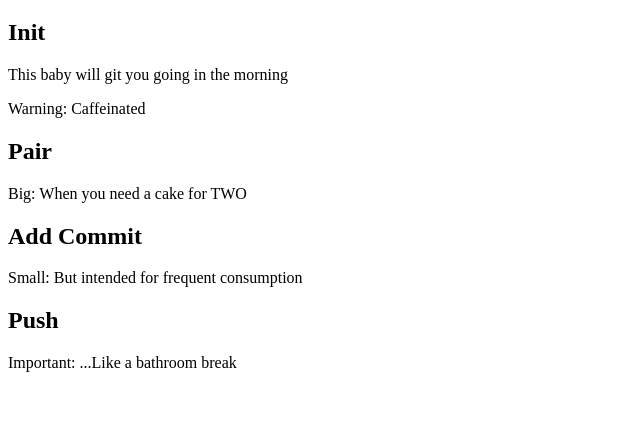
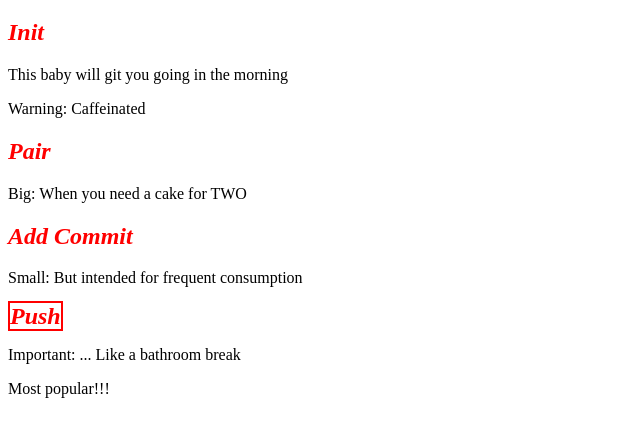
Before and after one commit to bseaver/cupcake-shop, a plain HTML site: page flavors.html in a window 1280 px wide. Shown: the part 61-498 px from the top of the page, without its empty margins (0-640 px from the left). Drawn offline with Linux system fonts and the light colour scheme.

Commit message:
adds formating to our html classes in our stylesheet

```diff
--- a/css/styles.css
+++ b/css/styles.css
@@ -0,0 +1,14 @@
+.flashy {
+  color: red;
+  font-style: italic;
+}
+
+.best {
+  animation: blinker 1s linear infinite;
+  border: 2px solid red;
+  display: inline;
+}
+
+@keyframes blinker {
+  50% { opacity: 0; }
+}
--- a/flavors.html
+++ b/flavors.html
@@ -8,18 +8,19 @@
   <body>
     <h1>Git Flavors</h1>
 
-    <h2>Init</h2>
+    <h2 class="flashy">Init</h2>
     <p>This baby will git you going in the morning</p>
     <p>Warning: Caffeinated</p>
 
-    <h2>Pair</h2>
+    <h2 class="flashy">Pair</h2>
     <p>Big: When you need a cake for TWO</p>
 
-    <h2>Add Commit</h2>
+    <h2 class="flashy">Add Commit</h2>
     <p>Small: But intended for frequent consumption</p>
 
-    <h2>Push</h2>
-    <p>Important: ...Like a bathroom break</p>
+    <h2 class="flashy best">Push</h2>
+    <p>Important: ... Like a bathroom break</p>
+    <p>Most popular!!!</p>
 
   </body>
 
```
